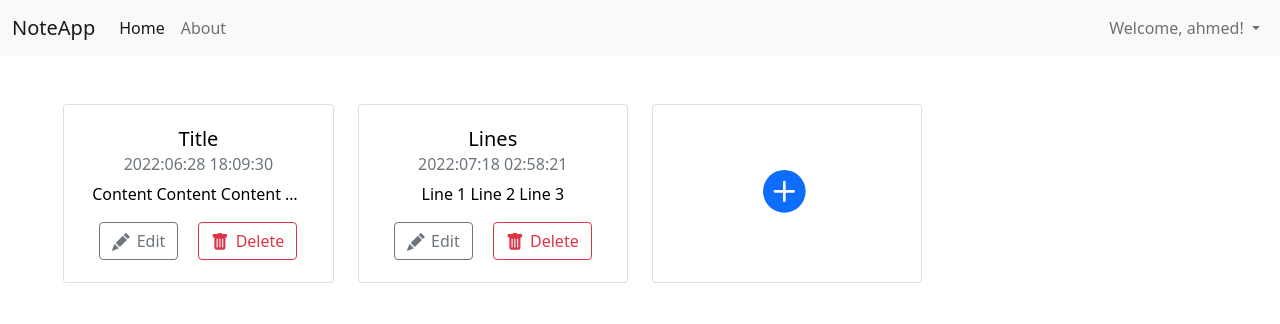
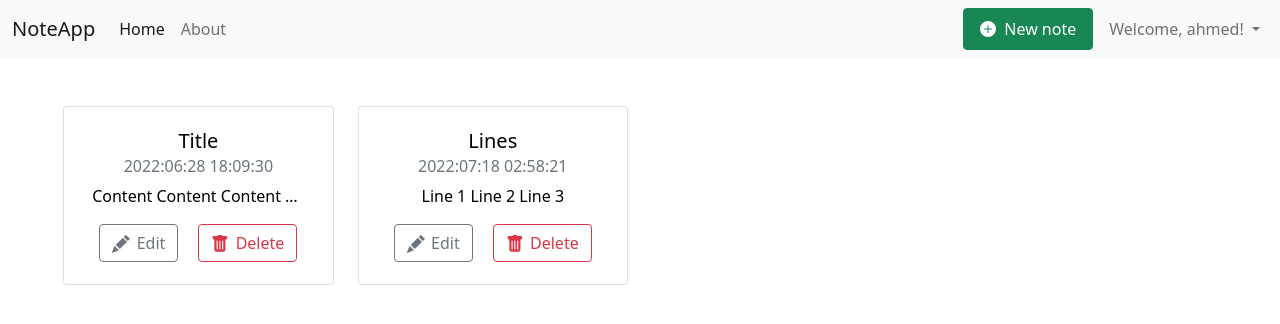
Before and after one commit to ahmedhanyh/note-taking-app, a Flask app: page / in a window 1280 px wide. Shown: the top 324 px of the page. Run offline with Flask 2, Linux system fonts and the light colour scheme; a user stored in the database is signed in; data comes from the database, SQL or seed files in the repository.

Commit message:
Update add note button
- Change the add note button look and position on the page.

```diff
--- a/static/style.css
+++ b/static/style.css
@@ -53,7 +53,11 @@ textarea.card-text {
     resize: none;
 }
 
-.row:last-child .card {
-    height: 100%;
-    justify-content: center;
+a[href="/add"],
+a[href="/add"]:hover {
+    color: white;
 }
+
+a[href="/add"] svg {
+    fill: white;
+}
--- a/templates/index.html
+++ b/templates/index.html
@@ -3,6 +3,12 @@
 {% block title %}Homepage{% endblock %}
 
 {% block navlinks %}
+    <a href="/add" class="nav-link btn btn-success mx-2">
+        <svg xmlns="http://www.w3.org/2000/svg" width="20" height="20" fill="#0d6efd" class="bi bi-plus-circle-fill" viewBox="0 0 20 20">
+            <path d="M16 8A8 8 0 1 1 0 8a8 8 0 0 1 16 0zM8.5 4.5a.5.5 0 0 0-1 0v3h-3a.5.5 0 0 0 0 1h3v3a.5.5 0 0 0 1 0v-3h3a.5.5 0 0 0 0-1h-3v-3z"></path>
+        </svg>
+        New note
+    </a>
     <div class="d-flex">
         <ul class="navbar-nav">
             <li class="nav-item dropdown">
@@ -46,15 +52,6 @@
                     </div>
                 </div>
             {% endfor %}
-            <div class="col-3">
-                <div class="card btn btn-light">
-                    <a href="/add" class="stretched-link">
-                        <svg xmlns="http://www.w3.org/2000/svg" width="48" height="48" fill="#0d6efd" class="bi bi-plus-circle-fill" viewBox="0 0 18 18">
-                            <path d="M16 8A8 8 0 1 1 0 8a8 8 0 0 1 16 0zM8.5 4.5a.5.5 0 0 0-1 0v3h-3a.5.5 0 0 0 0 1h3v3a.5.5 0 0 0 1 0v-3h3a.5.5 0 0 0 0-1h-3v-3z"></path>
-                        </svg>
-                    </a>
-                </div>
-            </div>
         </div>
     </div>
 {% endblock %}
```
